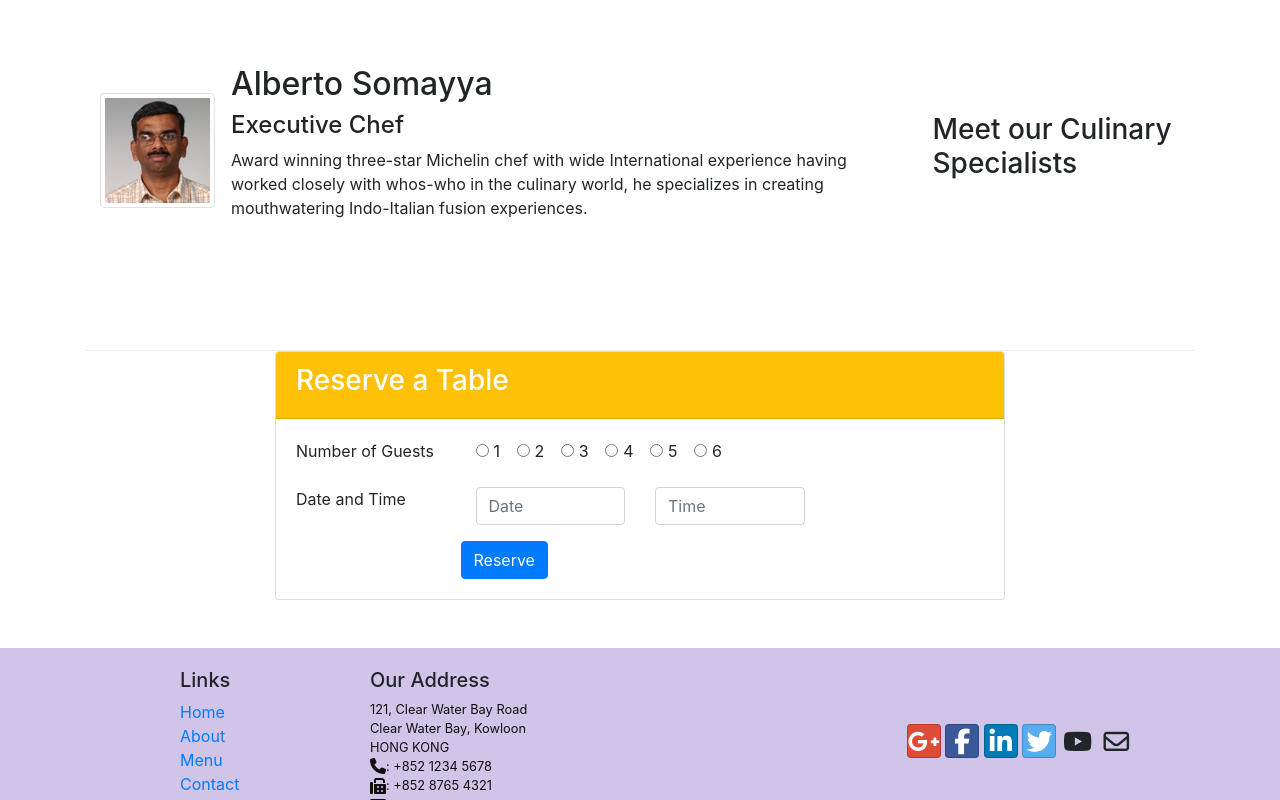
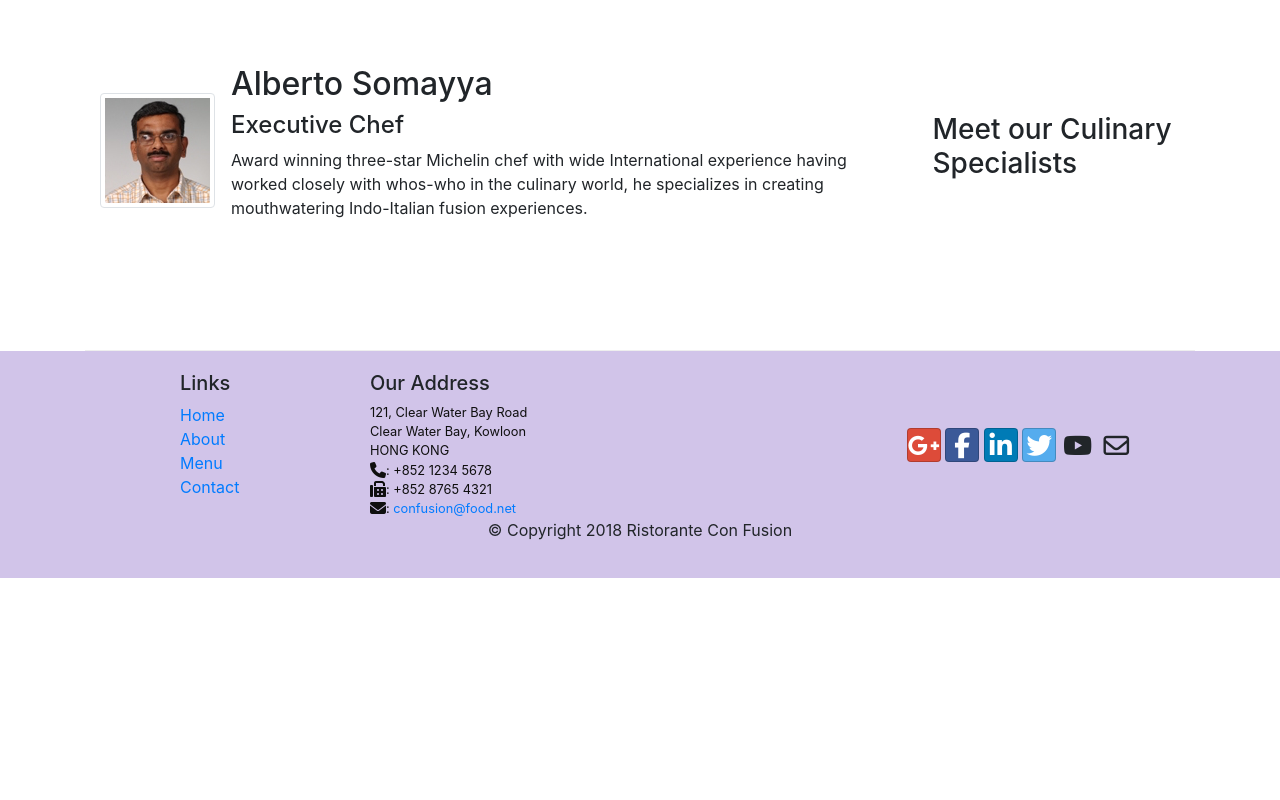
Before and after one commit to Bill0412/bootstrap-4-demo, a plain HTML site: page index.html in a window 1280 px wide. Shown: the part 1584-2384 px from the top of the page. After the commit the page ends 2162 px from the top, so only its background shows below. Drawn offline with nearby package versions, Linux system fonts and the light colour scheme.

Commit message:
week 3 work finished

```diff
--- a/index.html
+++ b/index.html
@@ -163,7 +163,7 @@
                                 Section
                             </div>
                             <div class="col-12 col-md-9">
-                                <div class="btn-group" role="group">
+                                <div class="btn-group" role="group" data-toggle="buttons">
                                     <button type="button" class="btn btn-success active" checked>Non-Smoking</button>
                                     <button type="button" class="btn btn-danger">Smoking</button>
                                  </div>
@@ -286,84 +286,6 @@
 
             </div>
         </div>
-
-        <div class="row align-items-center mb-5" id="reserveform">
-            <div class="col-12 col-md-8 offset-md-2">
-                <div class="card">
-                    <div class="card-header bg-warning text-white">
-                            <h3>Reserve a Table</h3>
-                    </div>
-                    <div class="card-body">
-                        <form>
-                            <div class="row mb-3">
-                                <div class="col-12 col-md-3">
-                                        <label for="numofguests">Number of Guests</label>
-                                </div>
-                                <div class="col-12 col-md-9">
-                                    <div class="form-check form-check-inline">
-                                        <input class="form-check-input" type="radio" name="inlineRadioOptions2">
-                                        <label class="form-check-label" for="radio11">
-                                            1
-                                        </label>
-
-                                    </div>
-                                    <div class="form-check form-check-inline">
-                                        <input class="form-check-input" type="radio" name="inlineRadioOptions2">
-                                        <label class="form-check-label" for="radio12">
-                                            2
-                                        </label>
-                                    </div>
-                                    <div class="form-check form-check-inline">
-                                        <input class="form-check-input" type="radio" name="inlineRadioOptions2">
-                                        <label class="form-check-label" for="radio13">
-                                            3
-                                        </label>
-                                    </div>
-                                    <div class="form-check form-check-inline">
-                                        <input class="form-check-input" type="radio" name="inlineRadioOptions2">
-                                        <label class="form-check-label" for="radio14">
-                                            4
-                                        </label>
-                                    </div>
-                                    <div class="form-check form-check-inline">
-                                        <input class="form-check-input" type="radio" name="inlineRadioOptions2">
-                                        <label class="form-check-label" for="radio15">
-                                            5
-                                        </label>
-                                    </div>
-                                    <div class="form-check form-check-inline">
-                                        <input class="form-check-input" type="radio" name="inlineRadioOptions">
-                                        <label class="form-check-label" for="radio16">
-                                            6
-                                        </label>
-                                    </div>
-
-                                </div>
-                            </div>
-
-                            <div class="row mb-3">
-                                <div class="col-12 col-md-3">
-                                    Date and Time
-                                </div>
-                                <div class="col-12 col-md-3">
-                                    <input type="text" class="form-control" id="date" placeholder="Date">
-                                </div>
-                                <div class="col-12 col-md-3">
-                                    <input type="text" class="form-control" id="time" placeholder="Time">
-                                </div>
-                            </div>
-
-                            <div class="row">
-                                <div class="offset-1 offset-md-3">
-                                    <button type="button" class="btn btn-primary">Reserve</button>
-                                </div>
-                            </div>
-
-                        </form>
-                    </div>
-                </div>
-            </div>
-        </div>
     </div>
 
     <footer class="footer">
```
